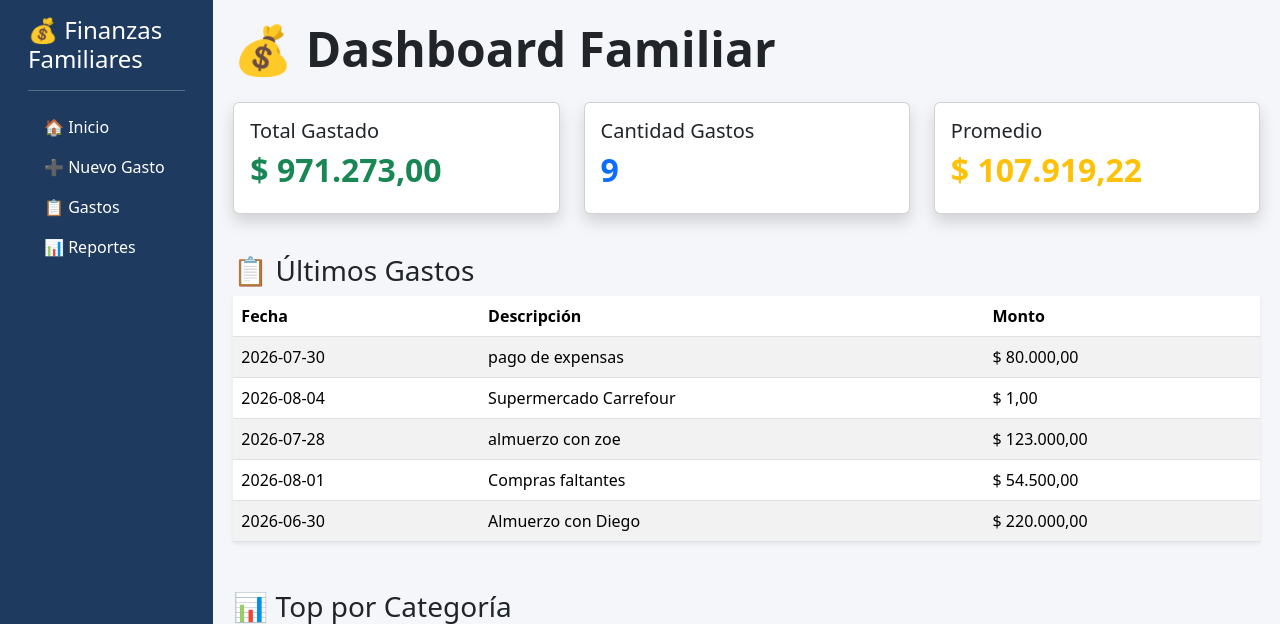
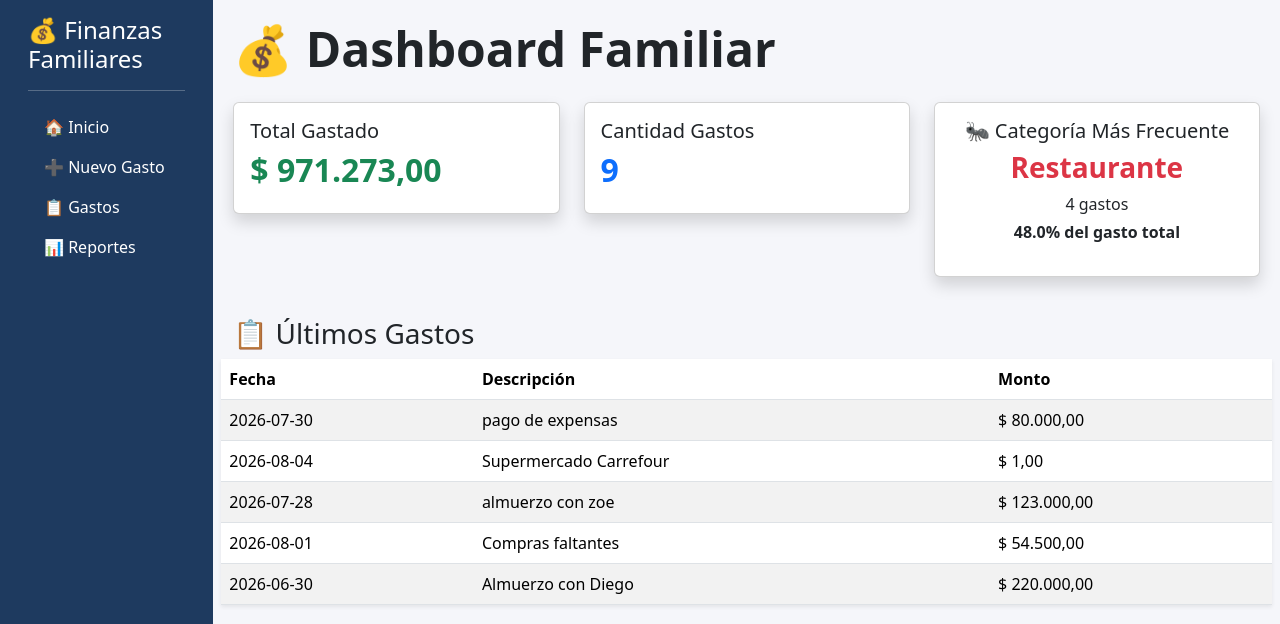
Before and after one commit to kleiwerfn2/finanzas-familiaNP, a Flask app: page / in a window 1280 px wide. Shown: the top 624 px of the page. Run offline with Flask 3, Linux system fonts and the light colour scheme; data comes from the database, SQL or seed files in the repository.

Commit message:
cambio de tarjeta promedio

```diff
--- a/app.py
+++ b/app.py
@@ -95,17 +95,32 @@ def home():
     if cantidad_gastos > 0:
         promedio_gasto = total_gastado / cantidad_gastos
 
+    categoria_mas_frecuente = None
+
+    if gastos_categoria_pct:
+
+        categoria_nombre = gastos_categoria_pct[0]["categoria"]
+
+        cantidad_movimientos = Gasto.query.filter(
+            Gasto.categoria == categoria_nombre
+        ).count()
+
+        categoria_mas_frecuente = {
+            "categoria": categoria_nombre,
+            "cantidad": cantidad_movimientos,
+            "porcentaje": gastos_categoria_pct[0]["porcentaje"]
+        }
+
     return render_template(
         "home.html",
         total_gastado=total_gastado,
         cantidad_gastos=cantidad_gastos,
-        promedio_gasto=promedio_gasto,
         ultimos_gastos=ultimos_gastos,
         gastos_categoria=gastos_categoria,
         gastos_categoria_pct=gastos_categoria_pct,
         gastos_responsable=gastos_responsable,
-        gastos_medio_pago=gastos_medio_pago
-
+        gastos_medio_pago=gastos_medio_pago,
+        categoria_mas_frecuente=categoria_mas_frecuente
     )
 @app.route("/nuevo", methods=["GET", "POST"])
 def nuevo_gasto():
--- a/templates/home.html
+++ b/templates/home.html
@@ -48,21 +48,35 @@
 
         <div class="card shadow">
 
-            <div class="card-body">
+            <div class="card-body text-center">
 
-                <h5>Promedio</h5>
+                <h5>🐜 Categoría Más Frecuente</h5>
 
-                <h2 class="text-warning fw-bold">
-                    $ {{ promedio_gasto | moneda }}
-                </h2>
+                {% if categoria_mas_frecuente %}
+
+                    <h3 class="text-danger fw-bold">
+                        {{ categoria_mas_frecuente.categoria }}
+                    </h3>
+
+                    <p class="mb-1">
+                        {{ categoria_mas_frecuente.cantidad }} gastos
+                    </p>
+
+                    <p class="fw-bold">
+                        {{ categoria_mas_frecuente.porcentaje }}% del gasto total
+                    </p>
+
+                {% else %}
+
+                    <h3>Sin datos</h3>
+
+                {% endif %}
 
             </div>
 
         </div>
 
     </div>
-
-</div>
 
 <h3 class="mt-4">
     📋 Últimos Gastos
```
